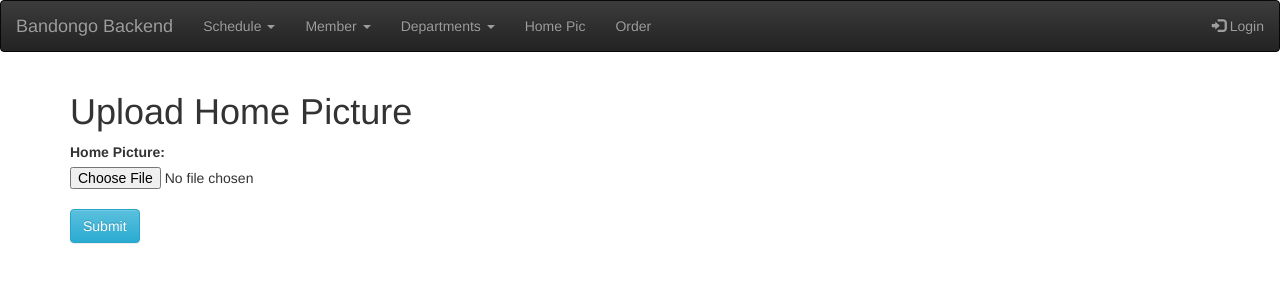
After one commit to pohsiu/clone.bandon.io, a Django app: page /backend/homePic in a window 1280 px wide. The commit adds this page. Shown: the top 300 px of the page. Run offline with Django 3.2, Linux system fonts and the light colour scheme; parts of the project's set-up code (start-up, migrations or seed data) failed here and were passed over; some libraries are stand-ins or nearby versions.

Commit message:
upload home pic finished

```diff
--- a/bandon/urls.py
+++ b/bandon/urls.py
@@ -60,6 +60,7 @@ urlpatterns = [
     url(r'^backend/memberListPage$', views.memberListPage),
     url(r'^backend/addValuePage$', views.addValuePage),
     url(r'^backend/member/([0-9]+)$', views.editMemberPage),
+    url(r'^backend/homePic$', views.homePicPage),
 
     ## function part
     url(r'^backend/setSchedule$', views.setSchedule),
@@ -68,6 +69,7 @@ urlpatterns = [
     url(r'^backend/addMember$', views.addMember),
     url(r'^backend/editMember$', views.editMember),
     url(r'^backend/addValue$', views.addValue),
+    url(r'^backend/uploadHomePic$', views.homePic),
 
     url(r'^getCateMem$', views.getCateMem),
     url(r'^getShopCat$', views.getShopCat),
--- a/bandongo/forms.py
+++ b/bandongo/forms.py
@@ -5,3 +5,10 @@ class MemberForm(forms.ModelForm):
     class Meta:
         model = Member
         fields = ('name','phone','remark','saving')
+
+class PicForm(forms.Form):
+    homePic = forms.ImageField(label='Home Picture')
+
+# class CatalogForm(forms.ModelForm):
+#     class Meta:
+#         model = Catalog
--- a/bandongo/templates/bandongo/backend_base.html
+++ b/bandongo/templates/bandongo/backend_base.html
@@ -46,14 +46,7 @@
                   <li><a href="#">Edit department</a></li>
                 </ul>
               </li>
-              <!--<li class="dropdown">-->
-              <!--  <a class="dropdown-toggle" data-toggle="dropdown" href="#">Member-->
-              <!--  <span class="caret"></span></a>-->
-              <!--  <ul class="dropdown-menu">-->
-              <!--    <li><a href="#">Add member</a></li>-->
-              <!--    <li><a href="#">Edit member</a></li>-->
-              <!--  </ul>-->
-              <!--</li>-->
+              <li><a href="/backend/homePic">Home Pic</a></li>
               <li><a href="/backend/order">Order</a></li>
             </ul>
             <ul class="nav navbar-nav navbar-right">
--- /dev/null
+++ b/bandongo/templates/bandongo/backend_homePic.html
@@ -0,0 +1,14 @@
+{% extends "bandongo/backend_base.html" %}
+{% load staticfiles%}
+{% block js %}{% endblock %}
+{% block content %}
+<div class="container">
+    <div><h1>Upload Home Picture</h1></div>
+    <form enctype="multipart/form-data" action="/backend/uploadHomePic" method="post">
+        {% csrf_token %}
+        {{ form }}
+        <br>
+    <input class="btn btn-info" type="submit" value="Submit" />
+</form>
+</div>
+{% endblock %}
--- a/bandongo/templates/bandongo/frontend_index.html
+++ b/bandongo/templates/bandongo/frontend_index.html
@@ -57,6 +57,9 @@
     <!-- /.container-fluid -->
   </nav>
     </div>
+    {% if homePicPath %}
+    <img src="{{homePicPath}}" style="width:300px; length:300px">
+    {% endif %}
     <div id="wrapper">
 
 
--- a/bandongo/views.py
+++ b/bandongo/views.py
@@ -2,10 +2,10 @@ from django.shortcuts import render, get_object_or_404
 from models import Member, Savelog, Food, Drink, Schedule, Catalog, FoodOrder, DrinkOrder
 from models import Category
 
-from .forms import MemberForm
+from .forms import MemberForm, PicForm
 from django.shortcuts import render_to_response, RequestContext
 
-from django.http import HttpResponse
+from django.http import HttpResponse, HttpResponseRedirect
 from django.http import JsonResponse
 
 from django.core.urlresolvers import reverse
@@ -13,15 +13,15 @@ from django.shortcuts import redirect
 
 from django.db.models import Sum
 
-
-
 from django.core import serializers
 from django.core.exceptions import ObjectDoesNotExist
 
 from datetime import datetime
 from datetime import date #detail index used
 from django.utils.dateparse import parse_datetime
-
+from django.core.files.storage import default_storage
+from django.core.files.base import ContentFile
+import os
 
 def member_new(request):
     if request.method == "POST":
@@ -240,9 +240,13 @@ def mark2(request):
     mark_list = list(Category.objects.all().values())
     for i in range(len(mark_list)):
         mark_list[i]['index']=i
-
+    path="/home/ubuntu/workspace/static/pic/homePic"
+    if len(os.listdir(path))>0:
+        picPath="/static/pic/homePic/"+os.listdir(path)[0]
+    else:
+        picPath=None
     # mark_list = Member.objects.values_list('member_mark',flat=True).distinct()
-    return render(request, 'bandongo/mark_select.html',{'mark_list':mark_list})
+    return render(request, 'bandongo/mark_select.html',{'mark_list':mark_list, 'homePicPath': picPath})
 
 
 
@@ -379,6 +383,10 @@ def addValuePage(request):
     members=Member.objects.filter(remark=categories[0])
     return render(request, 'bandongo/backend_addValue.html',{'admins': admins, 'categories': categories, 'members': members})
 
+def homePicPage(request):
+    form = PicForm()
+    return render(request, 'bandongo/backend_homePic.html',{'form': form})
+
 
 ## function part
 def setSchedule(request):
@@ -487,3 +495,16 @@ def getShopCat(request):
     for shop in shops:
         catalogs.append(list(Catalog.objects.filter(foodShop=shop).values()))
     return JsonResponse({'shops': list(shops.values()), 'catalogs': catalogs})
+
+def homePic(request):
+    form = PicForm(request.POST, request.FILES)
+    if form.is_valid():
+        path="/home/ubuntu/workspace/static/pic/homePic"
+        if len(os.listdir(path))>0:
+            picPath=path+"/"+os.listdir(path)[0]
+            default_storage.delete(picPath)
+        homePicPath="/home/ubuntu/workspace/static/pic/homePic/"+form.cleaned_data['homePic'].name
+        default_storage.save(homePicPath, form.cleaned_data['homePic'])
+        return HttpResponse("<script>alert('set home picture successfully')</script>")
+    else:
+        return HttpResponse("<script>alert('not valid upload')</script>")
```
Also changed, not shown: bandongo/templates/bandongo/frontend_base.html (+23 -23 lines), static/pic/homePic/pokemon-bento-825x510.jpg (added).
